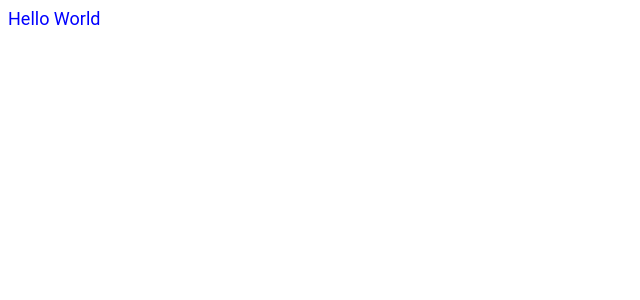
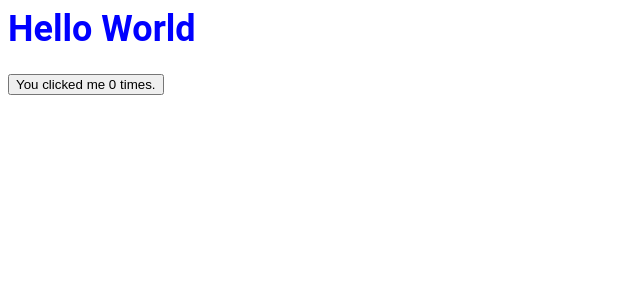
Before and after one commit to acdilr/acehnopt, a Vue app: page / in a window 1280 px wide. Shown: the top 300 px of the page, without its empty margins (0-640 px from the left). Built offline with nearby package versions, Linux system fonts and the light colour scheme.

Commit message:
Add a Counter

```diff
--- a/src/App.vue
+++ b/src/App.vue
@@ -1,11 +1,18 @@
 <template>
   <div id="app">
-    {{ message }}
+      <h1>
+        {{ message }}
+      </h1>
+    <Counter/>
   </div>
 </template>
 
 <script>
+import Counter from './components/Counter.vue'
 export default {
+  components: {
+   Counter
+  },
   data() {
     return {
       message: 'Hello World',
--- /dev/null
+++ b/src/components/Counter.vue
@@ -0,0 +1,20 @@
+<template>
+  <div>
+  <button v-on:click="count++">
+    You clicked me {{ count }} times.
+  </button> </div>
+</template>
+
+<script>
+export default {
+  data() {
+    return {
+      count: 0
+    };
+  },
+};
+</script>
+
+<style>
+font-size: 99px;
+</style>
```
